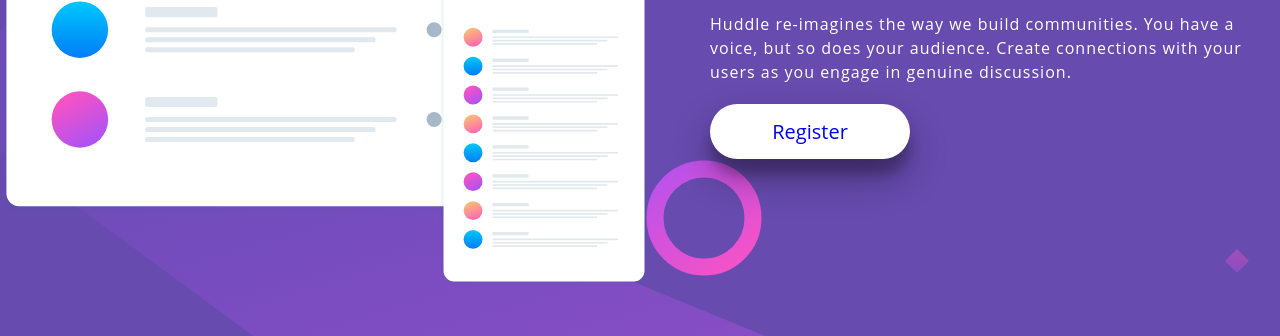
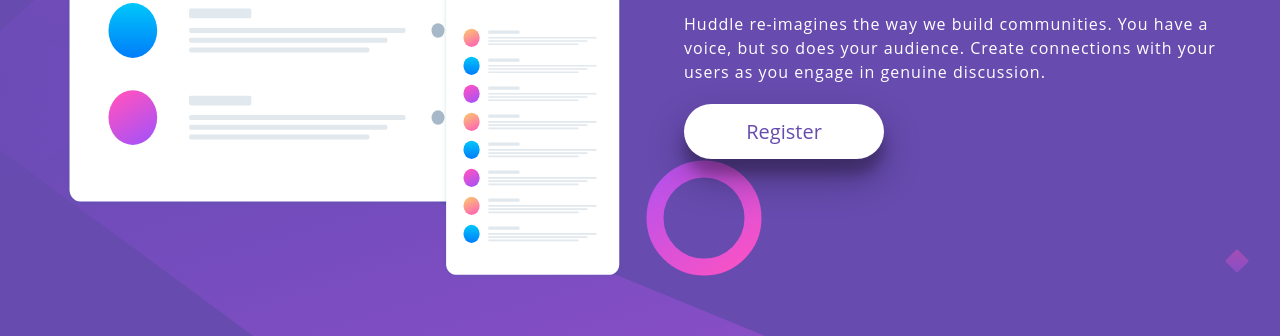
Before and after one commit to TaaroshSendaris/Frontend-Mentor--Pagina-de-inicio-agrupada-con-una-unica-seccion-introductoria, a website built with Vite: page index.html in a window 1280 px wide. Shown: the part 345-681 px from the top of the page. Built offline with nearby package versions, Linux system fonts and the light colour scheme.

Commit message:
commit arreglo-3

```diff
--- a/style.css
+++ b/style.css
@@ -46,9 +46,12 @@
     display: flex;
     align-items: center;
     justify-content: center;
+    width: 50%;
+    padding: 0 0 0 5%;
 }
 .imagen-div img {
-    width: 650px;
+    width: 560px;
+    height: 450px;
 }
 .contendido-div {
     display: flex;
@@ -65,7 +68,7 @@
     color: white;
 }
 .parrafo {
-    max-inline-size: 600px;
+    max-inline-size: 95%;
     color: white;
     font-size: 16px;
     line-height: 24px;
@@ -79,6 +82,7 @@
     justify-content: center;
     width: 200px;
     height: 55px;
+    color: var(--background-color);
     background: white;
     border-radius: 50px;
     text-decoration: none;
```
